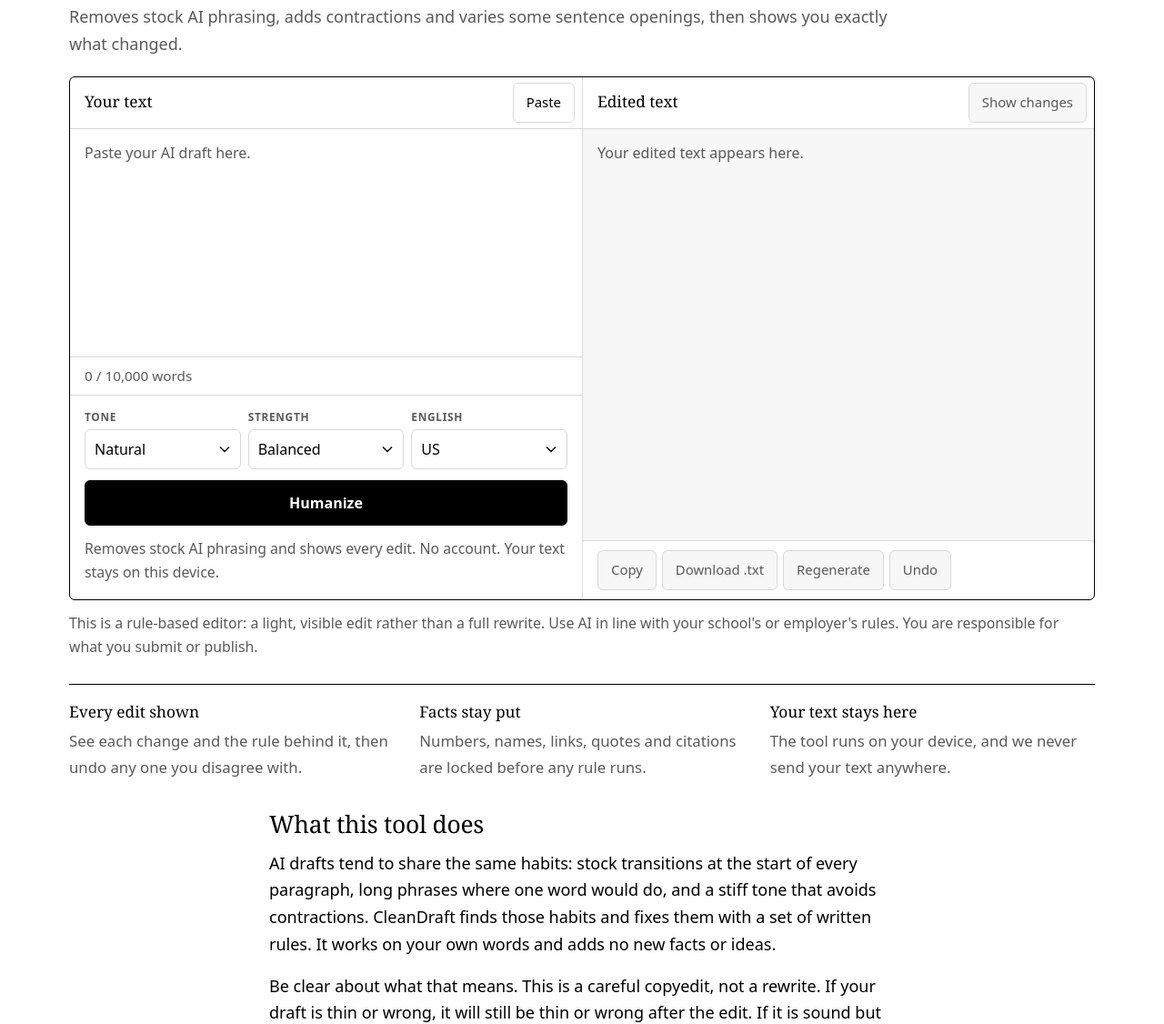
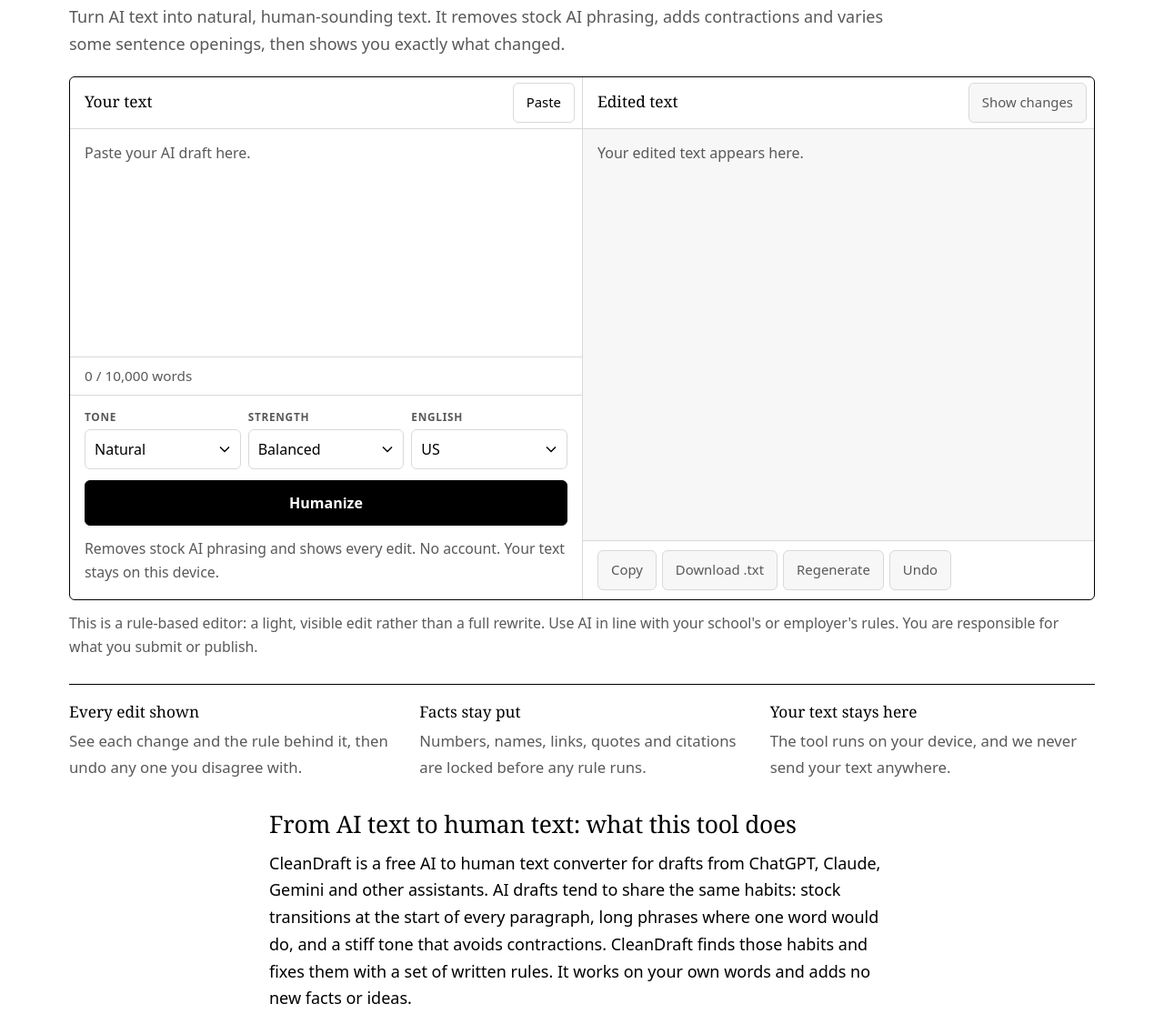
Before and after one commit to krc11/cleandraft, an Astro site: page / in a window 1280 px wide. Shown: the part 173-1299 px from the top of the page at 91% size. Built offline with nearby package versions, Linux system fonts and the light colour scheme; Astro itself is replaced by a stand-in of ours.

Commit message:
Target 'AI text to human text' on the home page
Co-Authored-By: Claude Fable 5.2 <noreply@anthropic.com>

```diff
--- a/src/pages/index.astro
+++ b/src/pages/index.astro
@@ -4,6 +4,7 @@ import AdSlot from '../components/AdSlot.astro';
 
 const faq = [
   ['Is CleanDraft really free?', 'Yes. There is no account, no credit card and no daily cap. Each run can take up to 10,000 words. The site is paid for by advertising.'],
+  ['How do I convert AI text to human text?', 'Paste your AI text into the box and press Humanize. The tool removes stock AI phrasing, swaps stiff words for plain ones and adds contractions, then shows the human-sounding version beside your original with every edit listed.'],
   ['Does it rewrite my whole text?', 'No. It is a light editor, not a rewriter. It changes only what a rule catches, so most of your words stay as they are, and every change is listed so you can check it.'],
   ['Is my text sent to a server?', 'The tool runs on your device and we never send your text anywhere. It is not stored and it is not used to train anything. Ad and analytics scripts can load on the page like on any ad-supported site, but they do not receive your text from our code.'],
   ['Do you promise anything about AI detectors?', 'We make no promise about any detector. Detectors change often and their results vary. CleanDraft is built to make a draft read better, and rules are never tuned against detector scores.'],
@@ -13,14 +14,14 @@ const faq = [
 
 <ToolPage
   title="Free AI Humanizer: Humanize AI Text, No Signup | CleanDraft"
-  description="Free AI humanizer with no signup. Paste AI text and get a cleaner, more natural version in under a second, with every edit shown. Runs on your device."
+  description="Free AI humanizer that turns AI text into natural, human-sounding text in under a second. No signup, every edit shown, and it runs on your device."
   h1="Free AI humanizer that shows every edit"
-  lede="Removes stock AI phrasing, adds contractions and varies some sentence openings, then shows you exactly what changed."
+  lede="Turn AI text into natural, human-sounding text. It removes stock AI phrasing, adds contractions and varies some sentence openings, then shows you exactly what changed."
   faq={faq}
 >
-  <h2>What this tool does</h2>
+  <h2>From AI text to human text: what this tool does</h2>
   <p>
-    AI drafts tend to share the same habits: stock transitions at the start of every paragraph, long phrases where one word would do, and a stiff tone that avoids contractions. CleanDraft finds those habits and fixes them with a set of written rules. It works on your own words and adds no new facts or ideas.
+    CleanDraft is a free AI to human text converter for drafts from ChatGPT, Claude, Gemini and other assistants. AI drafts tend to share the same habits: stock transitions at the start of every paragraph, long phrases where one word would do, and a stiff tone that avoids contractions. CleanDraft finds those habits and fixes them with a set of written rules. It works on your own words and adds no new facts or ideas.
   </p>
   <p>
     Be clear about what that means. This is a careful copyedit, not a rewrite. If your draft is thin or wrong, it will still be thin or wrong after the edit. If it is sound but reads like a machine wrote it, the result should read noticeably cleaner, and you will still want to add your own examples and voice.
```
